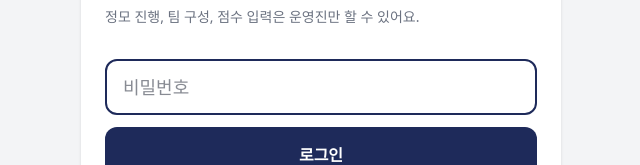
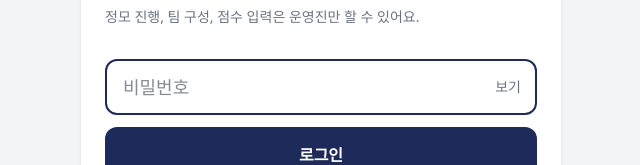
Before and after one commit to ctm-sh/bowling-recorder, a Next.js app: page /admin/login in a window 1280 px wide. Shown: the part 361-526 px from the top of the page, without its empty margins (319-959 px from the left). Built offline with nearby package versions, Linux system fonts and the light colour scheme.

Commit message:
운영진 로그인에 비밀번호 보기 버튼 추가
Co-Authored-By: Claude Opus 5.5 <noreply@anthropic.com>

```diff
--- a/app/admin/login/LoginForm.tsx
+++ b/app/admin/login/LoginForm.tsx
@@ -1,22 +1,37 @@
 "use client";
 
-import { useActionState } from "react";
+import { useActionState, useState } from "react";
 import { login } from "../actions";
 
 export function LoginForm() {
   const [state, action, pending] = useActionState(login, {});
+  // 휴대폰에서 빠르게 치면 키가 빠질 수 있어, 입력한 글자를 직접 확인할 수 있게 한다
+  const [shown, setShown] = useState(false);
 
   return (
     <form action={action} className="mt-8 flex flex-col gap-3">
+      <div className="relative">
         <input
-        type="password"
+          type={shown ? "text" : "password"}
           name="password"
           required
           autoFocus
           autoComplete="current-password"
+          autoCapitalize="none"
+          autoCorrect="off"
+          spellCheck={false}
           placeholder="비밀번호"
-        className="h-14 rounded-xl border-2 border-line px-4 text-lg outline-none focus:border-brand"
+          className="h-14 w-full rounded-xl border-2 border-line pr-16 pl-4 text-lg outline-none focus:border-brand"
         />
+        <button
+          type="button"
+          onClick={() => setShown((s) => !s)}
+          aria-pressed={shown}
+          className="absolute inset-y-0 right-0 px-4 text-sm text-muted"
+        >
+          {shown ? "숨기기" : "보기"}
+        </button>
+      </div>
       {state.error && <p className="text-sm text-danger">{state.error}</p>}
       <button
         disabled={pending}
```
Lines whose indentation alone changed are shown as unchanged.
